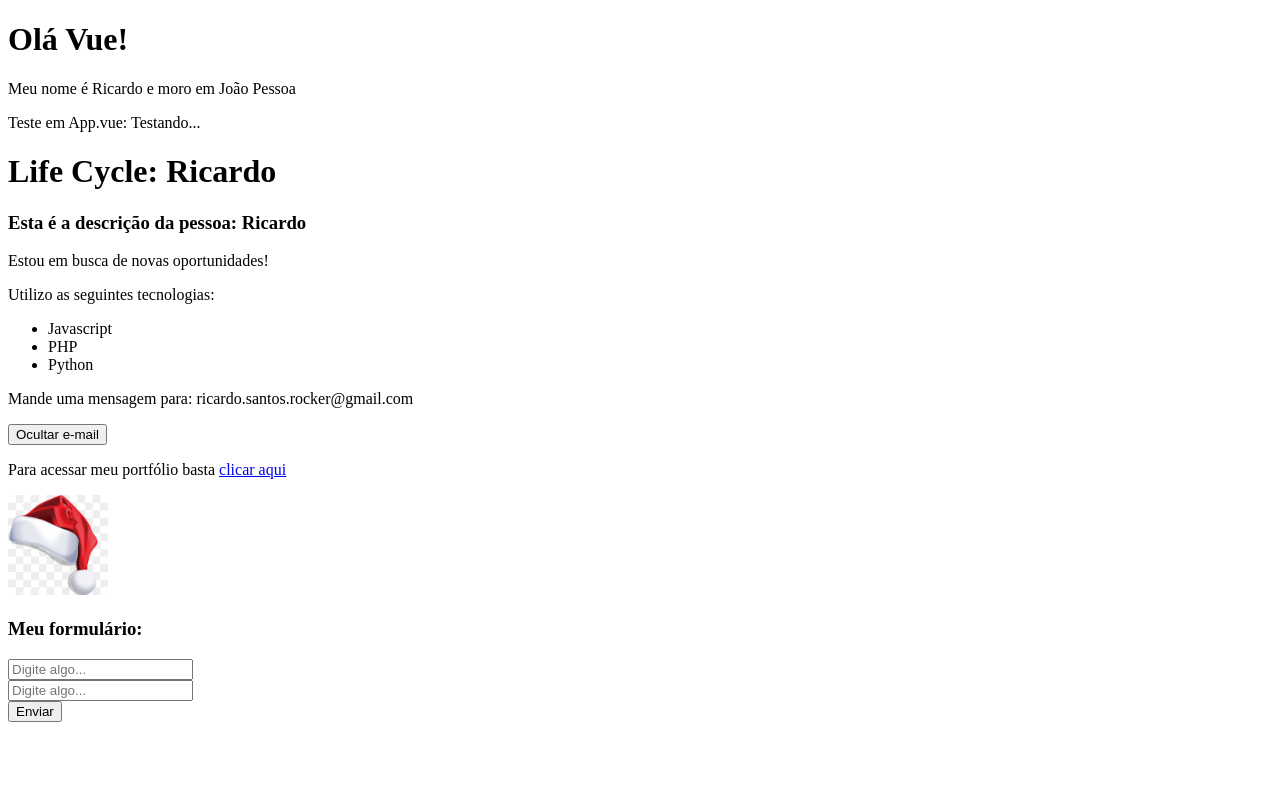
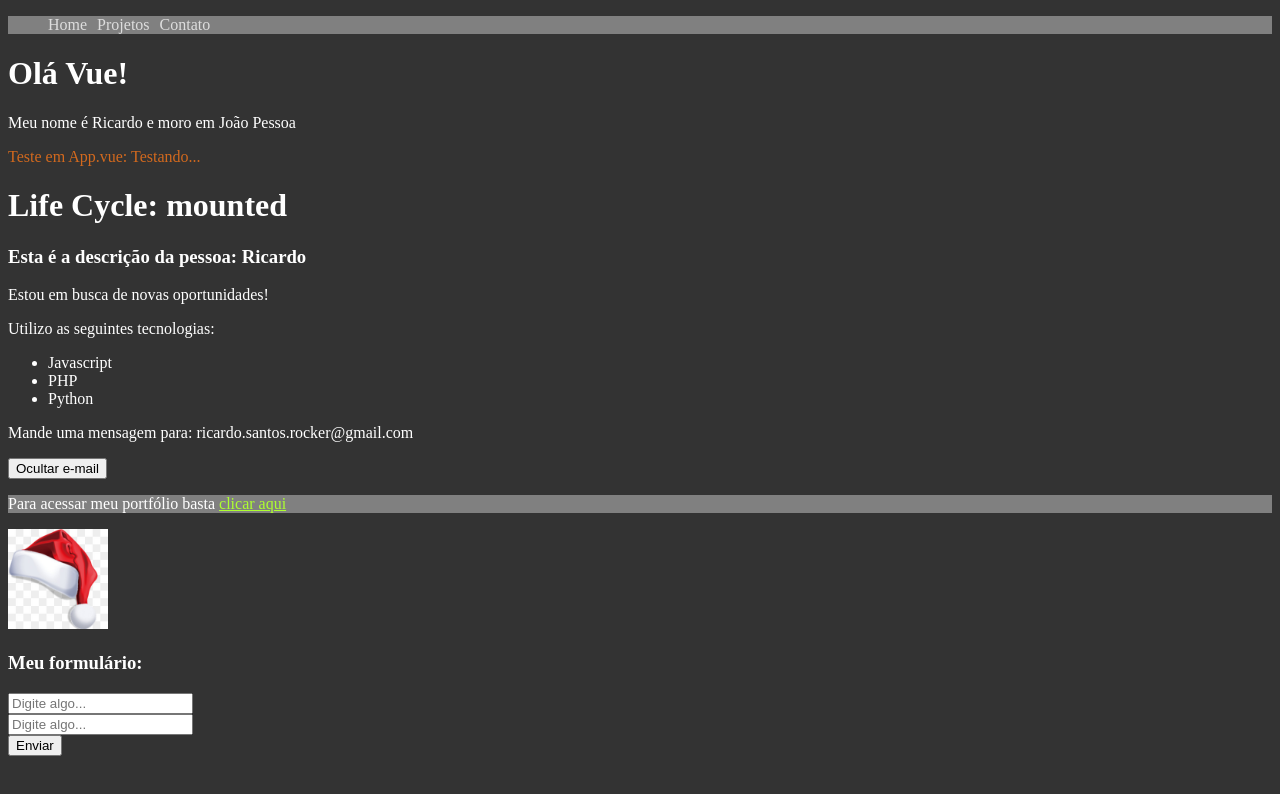
Before and after one commit to ricardorocker/vue3-learning, a Vue app in the folder 02_projeto_vue/: page / in a window 1280 px wide. Shown: the top 794 px of the page. Built offline with nearby package versions, Linux system fonts and the light colour scheme.

Commit message:
CSS global e scoped

```diff
--- a/02_projeto_vue/src/App.vue
+++ b/02_projeto_vue/src/App.vue
@@ -1,7 +1,8 @@
 <template>
   <div>
+    <Header></Header>
     <PrimeiroComponente />
-    <p>Teste em App.vue: {{ test }}</p>
+    <p class="paragrafo-pai">Teste em App.vue: {{ test }}</p>
     <LifeCycle />
     <Pessoa />
   </div>
@@ -11,13 +12,15 @@
 import PrimeiroComponente from './components/PrimeiroComponente.vue';
 import LifeCycle from './components/LifeCycle.vue';
 import Pessoa from './components/Pessoa.vue';
+import Header from './components/Header.vue';
 
 export default {
   name: 'App',
   components: {
     PrimeiroComponente,
     LifeCycle,
-    Pessoa
+    Pessoa,
+    Header
   },
   data() {
     return {
@@ -26,3 +29,18 @@
   }
 }
 </script>
+
+<style>
+  body {
+    background-color: #333;
+    color: white;
+  }
+
+  a {
+    color: greenyellow;
+  }
+
+  .teste{
+    background-color: gray;
+  }
+</style>
--- /dev/null
+++ b/02_projeto_vue/src/components/Header.vue
@@ -0,0 +1,35 @@
+<template>
+    <ul>
+        <li><a href="#">Home</a></li>
+        <li><a href="#">Projetos</a></li>
+        <li><a href="#">Contato</a></li>
+    </ul>
+</template>
+
+<script>
+export default {
+    name: 'Header'
+}
+</script>
+
+<style scoped>
+ul {
+    list-style: none;
+    display: flex;
+    background-color: gray;
+}
+
+li {
+    margin-right: 10px;
+}
+
+a {
+    color: #ddd;
+    text-decoration: none;
+    transition: .5s;
+}
+
+a:hover {
+    color: aquamarine
+}
+</style>
--- a/02_projeto_vue/src/components/Info.vue
+++ b/02_projeto_vue/src/components/Info.vue
@@ -9,8 +9,9 @@
             <li>Python</li>
         </ul>
         <p v-show="showEmail">Mande uma mensagem para: {{ email }}</p>
-        <button @click="handleViewEmail">{{textEmailButton}}</button>
-        <p>Para acessar meu portfólio basta <a v-bind:href="urlPortfolio" target="blank">clicar aqui</a></p>
+        <button @click="handleViewEmail">{{ textEmailButton }}</button>
+        <p class="teste">Para acessar meu portfólio basta <a v-bind:href="urlPortfolio" target="blank">clicar aqui</a>
+        </p>
         <Image />
     </div>
 </template>
@@ -38,3 +39,9 @@
     }
 }
 </script>
+
+<style>
+    .paragrafo-pai{
+        color: chocolate;
+    }
+</style>
--- a/02_projeto_vue/src/components/LifeCycle.vue
+++ b/02_projeto_vue/src/components/LifeCycle.vue
@@ -1,6 +1,6 @@
 <template>
     <div>
-        <h1>Life Cycle: {{name}}</h1>
+        <h1>Life Cycle: {{cycle}}</h1>
     </div>
 </template>
 
@@ -9,19 +9,19 @@
     name: 'Life-cycle',
     data() {
         return {
-            name: "Amanda"
+            cycle: "data"
         }
     },
     created() {
         setTimeout(() => {
-            this.name = "Petrucia"
+            this.cycle = "created"
         }, 1000);
         this.testFunction();
 
     },
     mounted() {
         setTimeout(() => {
-            this.name = "Ricardo"
+            this.cycle = "mounted"
         }, 2000);
         this.testFunction();
     },
```
